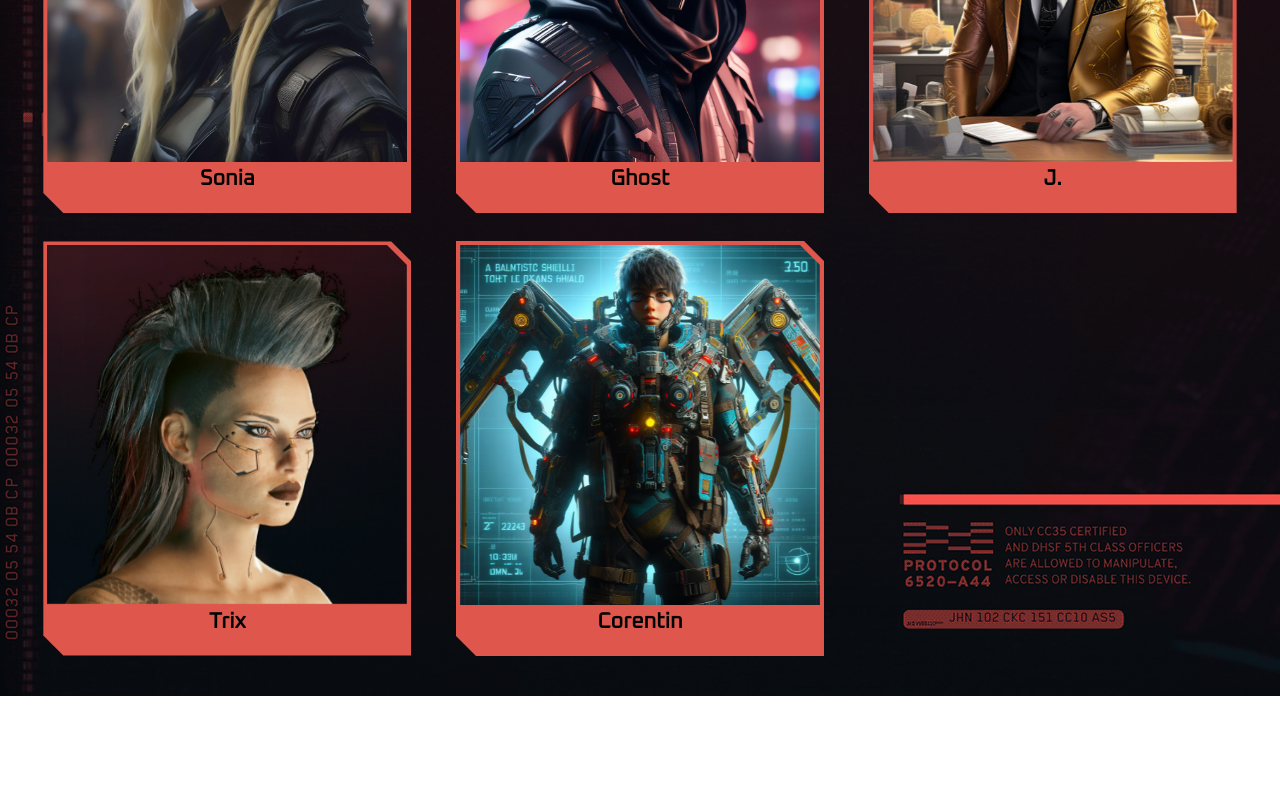
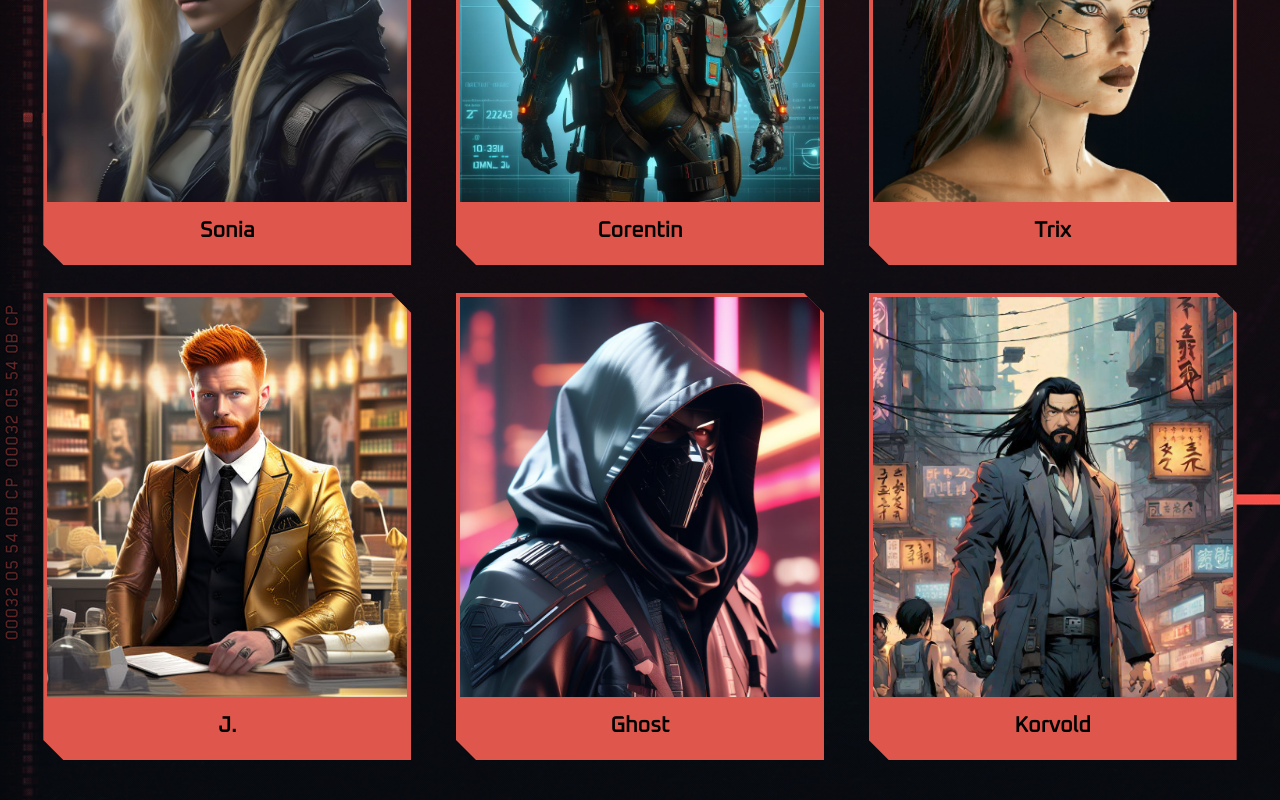
Before and after one commit to Anto-LSR/Cpred-characaters, a React (Create React App) app: page / in a window 1280 px wide. Shown: the part 373-1173 px from the top of the page. Before the commit the page ends 1069 px from the top, so only its background shows below. Built offline with nearby package versions, Linux system fonts and the light colour scheme.

Commit message:
added azzuel

```diff
--- a/src/App.css
+++ b/src/App.css
@@ -36,12 +36,10 @@
   transition: all 300ms ease;
   transform-origin: 50% 50%;
   width: 100%;
-
-
 }
 
 .char-label {
-  font-family: 'Oxanium';
+  font-family: "Oxanium";
   font-weight: 400;
 }
 
@@ -58,15 +56,23 @@
 }
 
 .character:hover {
-  transform: scale(1.1);
+  /* transform: scale(1.1); */
   background: #080a12;
 
   cursor: pointer;
 }
 
-.character:hover label{
-
-  color:  #ca5c4c;
+.character:hover label {
+  color: #ca5c4c;
+}
+
+.character:hover div:hover {
+  background-position: top top !important;
+  transform: scale(1.2);
+}
+
+.character div {
+  transition: all 300ms ease;
 }
 
 .modal-overlay {
@@ -114,22 +120,19 @@
   font-family: BlenderProBook;
   font-style: normal;
   font-weight: 400;
-  src: url(/src/fonts/BlenderProBook.woff2)
-    format("woff2");
+  src: url(/src/fonts/BlenderProBook.woff2) format("woff2");
 }
 
 @font-face {
   font-family: Oxanium;
   font-style: normal;
   font-weight: 400;
-  src: url(/src/fonts/Oxanium.woff2)
-    format("woff2");
+  src: url(/src/fonts/Oxanium.woff2) format("woff2");
 }
 
 @font-face {
   font-family: Cyberpunk;
-  src: url(/src/fonts/Cyberpunk.otf)
-    format("opentype");
+  src: url(/src/fonts/Cyberpunk.otf) format("opentype");
 }
 /*#endregion*/
 
--- a/src/App.js
+++ b/src/App.js
@@ -1,4 +1,4 @@
-import React, { useState } from "react";
+import React, { useState, useEffect } from "react";
 import { Carousel } from "react-responsive-carousel";
 import "react-responsive-carousel/lib/styles/carousel.min.css";
 import "./App.css";
@@ -6,9 +6,24 @@ import { personnages } from "./personnages";
 import Character from "./Character";
 import Modal from "./Modal";
 
+// Shuffle array function
+function shuffleArray(array) {
+  for (let i = array.length - 1; i > 0; i--) {
+    const j = Math.floor(Math.random() * (i + 1));
+    [array[i], array[j]] = [array[j], array[i]];
+  }
+  return array;
+}
+
 function App() {
   const [isOpen, setIsOpen] = useState(false);
   const [selectedCharacter, setSelectedCharacter] = useState(null);
+  const [shuffledPersonnages, setShuffledPersonnages] = useState([]);
+
+  // Shuffle the characters when component mounts
+  useEffect(() => {
+    setShuffledPersonnages(shuffleArray(personnages));
+  }, []);
 
   const toggleModal = (character) => {
     setSelectedCharacter(character);
@@ -19,7 +34,7 @@ function App() {
     <div className="app">
       <h1 id="section-headings" className="cyber-h fg-bordeau" style={{textAlign: 'start'}}>Profils</h1>
       <div className="characters-list">
-        {personnages.map((character) => (
+        {shuffledPersonnages.map((character) => (
           <Character
             key={character.id}
             character={character}
--- a/src/Character.js
+++ b/src/Character.js
@@ -1,4 +1,4 @@
-import React from 'react';
+import React from "react";
 
 const Character = ({ character, onClick }) => {
   const handleClick = () => {
@@ -16,8 +16,25 @@ const Character = ({ character, onClick }) => {
       className="cyber-tile fg-black bg-bordeau mr-4 inline-block vt-bot character "
       onClick={handleClick}
     >
-      <img className={glitchClass} src={character.imageUrl} alt={character.name} />
-      <label className="char-label" style={{fontSize: '1.2rem'}}><b>{character.name}</b></label>
+      <div
+        style={{
+          backgroundImage: `url(${character.imageUrl})`,
+          minHeight: "400px",
+          backgroundSize: "cover",
+          backgroundRepeat: "no-repeat",
+          backgroundPosition: character.imagePosition ?? "center",
+        }}
+      >
+        <label className="char-label-inset" style={{ fontSize: "1.2rem", display: 'none' }}>
+          <b>{character.name}</b>
+        </label>
+      </div>
+      {/* <img className={glitchClass} src={character.imageUrl} alt={character.name} /> */}
+      <div>
+        <label className="char-label" style={{ fontSize: "1.2rem" }}>
+          <b>{character.name}</b>
+        </label>
+      </div>
     </div>
   );
 };
--- a/src/personnages.js
+++ b/src/personnages.js
@@ -5,6 +5,7 @@ import medtech from './images/avatars/medtech.jpg'
 import thanatos from './images/avatars/thanatos.png'
 import trix from './images/avatars/trix.jpg'
 import klam from './images/avatars/klam.jpg'
+import azzuel from './images/avatars/azzuel.jpg'
 
 
 export const personnages = [
@@ -56,7 +57,7 @@ export const personnages = [
       player: 'Freyja',
     },
     {
-      id: 6,
+      id: 7,
       name: 'Corentin',
       fullname: 'Corentin Shiny',
       imageUrl: klam,
@@ -66,6 +67,20 @@ export const personnages = [
       description: `???`,
       player: 'Klam',
     },
+    {
+      id: 8,
+      name: 'Korvold',
+      fullname: 'Korvold Wisnutan',
+      imageUrl: azzuel,
+      role : 'Medtech',
+      age: '45',
+      origin: 'Japon',
+      description: `Né dans une grande précarité, il est vendu à un gang par ses parents endettés. À 10 ans, lors d'une fusillade, il sauve le chef du gang en dépit de sa blessure par balle et de ses implants endommagés. Malgré son jeune âge, il parvient à le soigner avec les moyens du bord. En gratitude, le chef l'adopte et finance ses études de médecine, le poussant à devenir un médtech talentueux, mais principalement au service du gang.
+
+      Il voue une loyauté sans faille au chef du gang. Malgré ses efforts pour contrecarrer une tentative d'assassinat contre ce dernier, il échoue et voit son frère adoptif mourir entre ses bras. Trahi par son gang, désormais aux mains de ses adversaires, il fuit en emportant le strict nécessaire. Tenté de quitter définitivement Night City, il choisit plutôt de plonger dans les bas-fonds, conscient que son ennemi ne le laissera jamais en paix et qu'il devra le vaincre pour assurer sa survie.`,
+      player: 'Azzuel',
+      imagePosition : 'top'
+    },
 
     // Add more characters as needed
   ];
```
Also changed, not shown: src/images/avatars/azzuel.jpg (added).
